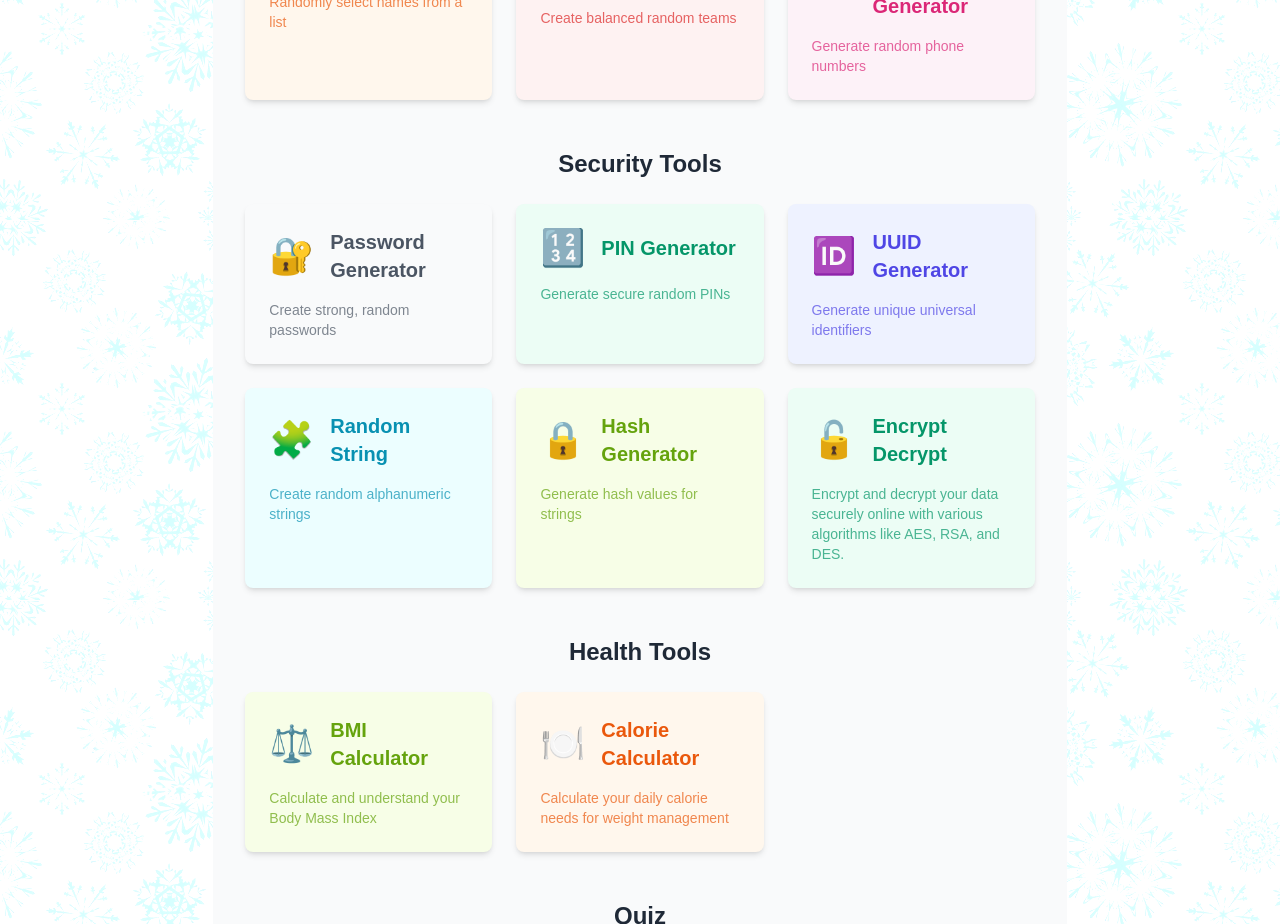
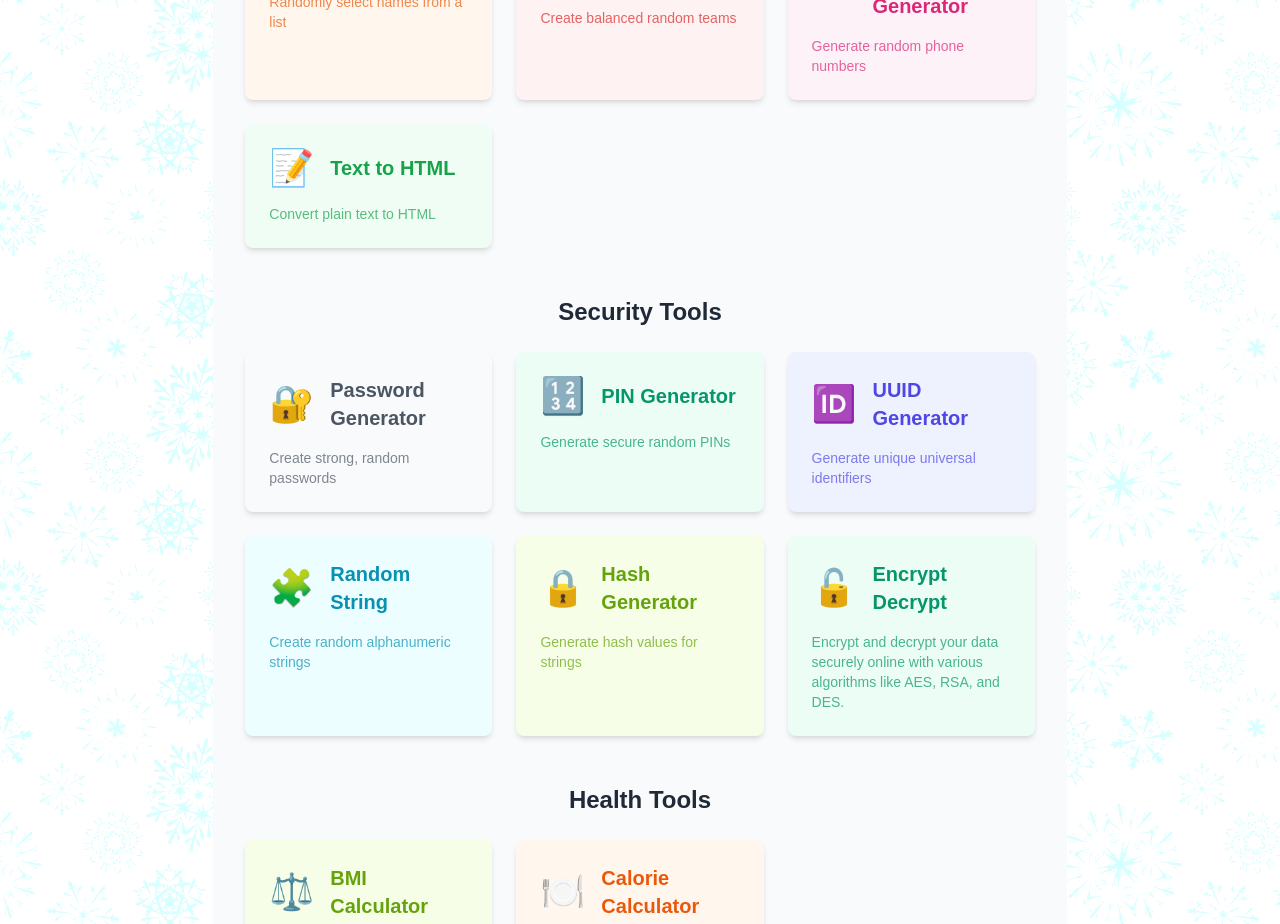
Before and after one commit to mdistiakahmed/randzy, a Next.js app: page / in a window 1280 px wide. Shown: the part 920-1844 px from the top of the page. Built offline with nearby package versions, Linux system fonts and the light colour scheme.

Commit message:
update navbar

```diff
--- a/app/page.tsx
+++ b/app/page.tsx
@@ -75,6 +75,14 @@ const toolCategories = [
         color: "bg-pink-50",
         textColor: "text-pink-600",
       },
+      {
+        name: "Text to HTML",
+        href: "/text-to-html",
+        icon: "📝",
+        description: "Convert plain text to HTML",
+        color: "bg-green-50",
+        textColor: "text-green-600",
+      }
     ],
   },
   {
--- a/components/navbar/Navbar.tsx
+++ b/components/navbar/Navbar.tsx
@@ -61,6 +61,12 @@ const toolCategories = [
         icon: "📱",
         description: "Generate random phone numbers",
       },
+      {
+        name: "Text to HTML",
+        href: "/text-to-html",
+        icon: "📝",
+        description: "Convert plain text to HTML",
+      }
     ],
   },
   {
```
